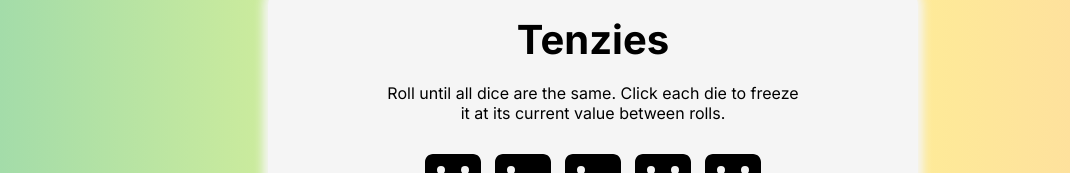
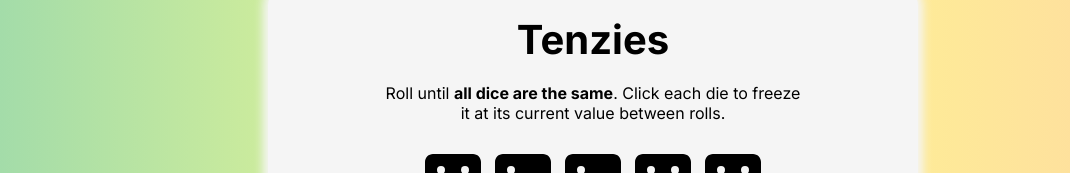
Before and after one commit to fred-gutierrez/Tenzies-Game, a React (Vite) app: page / in a window 1280 px wide. Shown: the part 234-407 px from the top of the page, without its empty margins (47-1117 px from the left). Built offline with nearby package versions, Linux system fonts and the light colour scheme.

Commit message:
made the description of the game bold

```diff
--- a/src/App.jsx
+++ b/src/App.jsx
@@ -73,7 +73,8 @@ export default function App() {
       {tenzies && <ReactConfetti />}
       <h1 className="title">Tenzies</h1>
       <p className="instructions">
-        Roll until all dice are the same. Click each die to freeze
+        Roll until <span className="fw-bold">all dice are the same</span>. Click
+        each die to freeze
         <br />
         it at its current value between rolls.
       </p>
--- a/src/styles/main.css
+++ b/src/styles/main.css
@@ -102,6 +102,10 @@ main {
   align-items: center;
 }
 
+.fw-bold {
+  font-weight: bold;
+}
+
 .title {
   font-size: 40px;
   margin: 0;
--- a/src/styles/sass/main.scss
+++ b/src/styles/sass/main.scss
@@ -49,6 +49,10 @@ main {
   align-items: center;
 }
 
+.fw-bold {
+  font-weight: bold;
+}
+
 .title {
   font-size: 40px;
   margin: 0;
```
Also changed, not shown: 1 other file (tests, documents, lock files or other folders).
